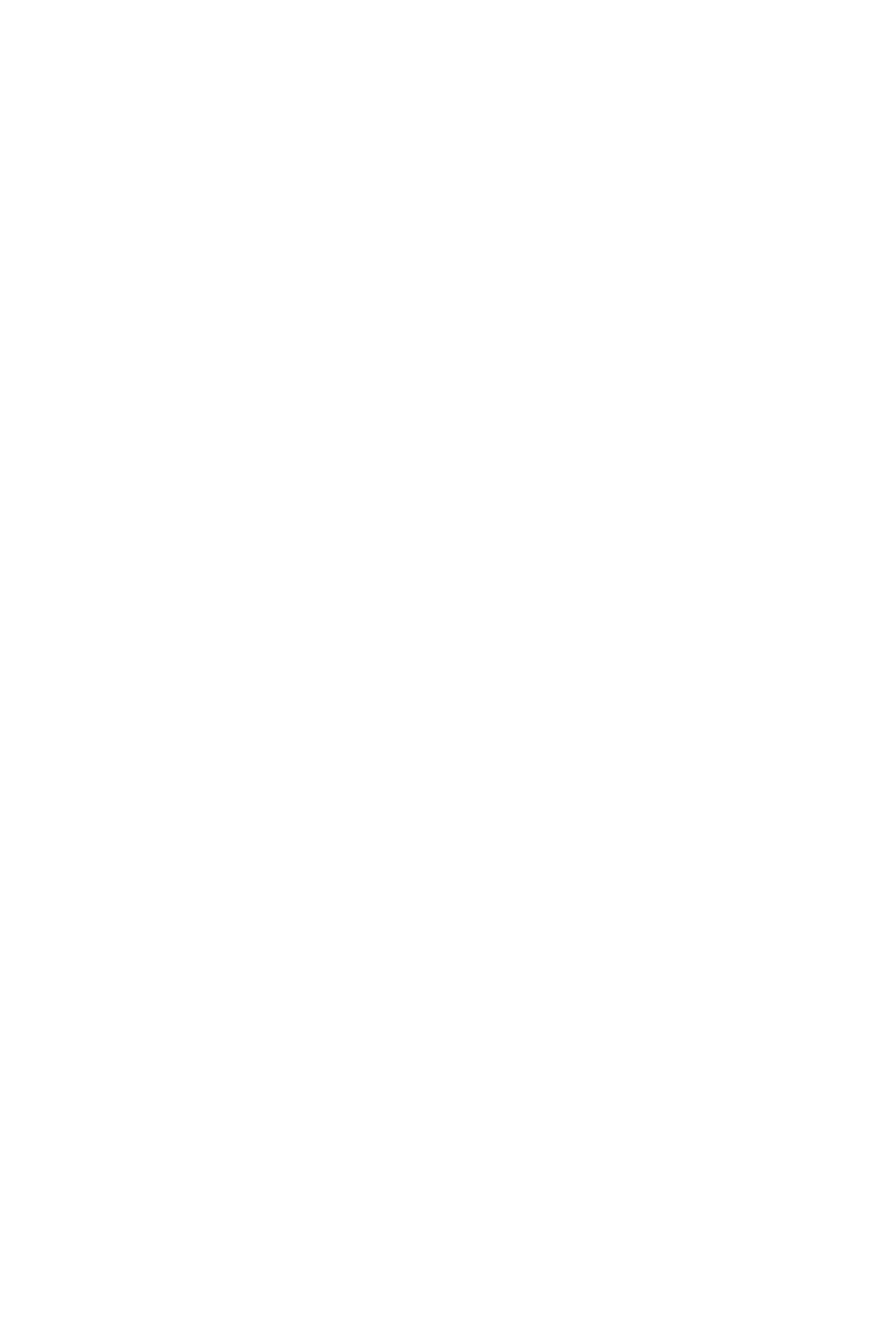
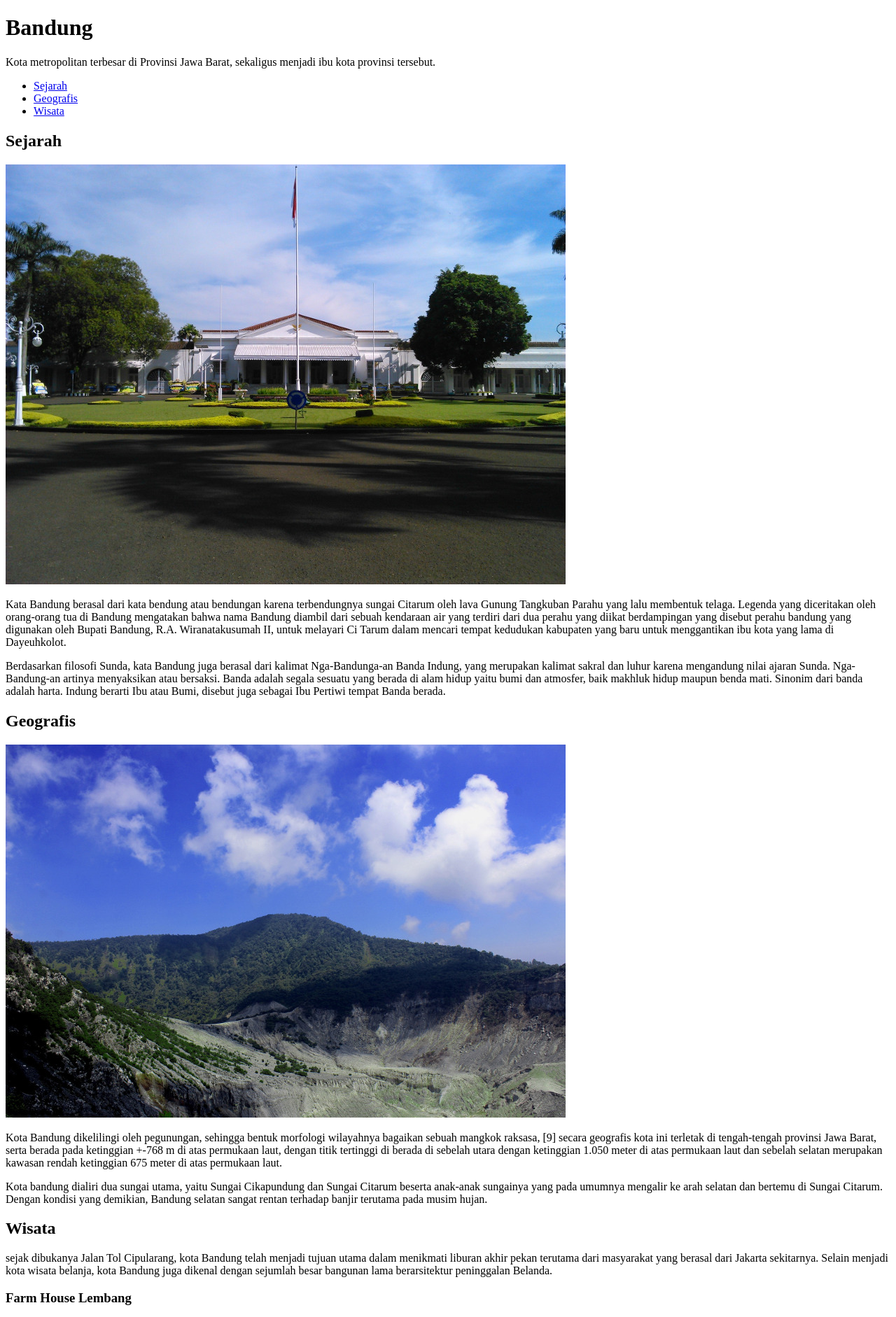
Before and after one commit to sambalmatah/01.-html, a plain HTML site: page index8.html in a window 1280 px wide. Shown: the top 1882 px of the page at 70% size. Before the commit the page ends 800 px from the top, so only its background shows below. Drawn offline with Linux system fonts and the light colour scheme.

Commit message:
Menentukan header main dan footer pada index8.html

```diff
--- a/index8.html
+++ b/index8.html
@@ -7,6 +7,52 @@
     <title>Menetapkan Elemen Header, Main dan Footer</title>
 </head>
 <body>
+    <header>
+        <h1>Bandung</h1>
+        <p>Kota metropolitan terbesar di Provinsi Jawa Barat, sekaligus menjadi ibu kota provinsi tersebut.</p>
+        <nav>
+            <ul>
+                <li><a href="#sejarah">Sejarah</a></li>
+                <li><a href="#geografis">Geografis</a></li>
+                <li><a href="#wisata">Wisata</a></li>
+            </ul>
+        </nav>
+    </header>
 
+    <main>
+        <h2 id="sejarah">Sejarah</h2>
+        <img src="assets/image/history.jpg" alt="sejarah">
+        <p>Kata Bandung berasal dari kata bendung atau bendungan karena terbendungnya sungai Citarum oleh lava Gunung Tangkuban Parahu yang lalu membentuk telaga. Legenda yang diceritakan  oleh orang-orang tua di Bandung mengatakan bahwa nama Bandung diambil dari sebuah kendaraan air yang terdiri dari dua perahu yang diikat berdampingan yang disebut perahu bandung yang digunakan oleh Bupati Bandung, R.A. Wiranatakusumah II, untuk melayari Ci Tarum dalam mencari tempat kedudukan kabupaten yang baru untuk menggantikan ibu kota yang lama di Dayeuhkolot.</p>
+
+        <p>Berdasarkan filosofi Sunda, kata Bandung juga berasal dari kalimat Nga-Bandunga-an Banda Indung, yang merupakan kalimat sakral dan luhur karena mengandung nilai ajaran Sunda. Nga-Bandung-an artinya menyaksikan atau bersaksi. Banda adalah segala sesuatu yang berada di alam hidup yaitu bumi dan atmosfer, baik makhluk hidup maupun benda mati. Sinonim dari banda adalah harta. Indung berarti Ibu atau Bumi, disebut juga sebagai Ibu Pertiwi tempat Banda berada.</p>
+
+        <h2 id="geografis">Geografis</h2>
+        <img src="assets/image/geografis.jpg" alt="geografis">
+        <p>Kota Bandung dikelilingi oleh pegunungan, sehingga bentuk morfologi wilayahnya bagaikan sebuah mangkok raksasa, [9] secara geografis kota ini terletak di tengah-tengah provinsi Jawa Barat, serta berada pada ketinggian +-768 m di atas permukaan laut, dengan titik tertinggi di berada di sebelah utara dengan ketinggian 1.050 meter di atas permukaan laut dan sebelah selatan merupakan kawasan rendah ketinggian 675 meter di atas permukaan laut.</p>
+
+        <p>Kota bandung dialiri dua sungai utama, yaitu Sungai Cikapundung dan Sungai Citarum beserta anak-anak sungainya yang pada umumnya mengalir ke arah selatan dan bertemu di Sungai Citarum. Dengan kondisi yang demikian, Bandung selatan sangat rentan terhadap banjir terutama pada musim hujan.</p>
+
+        <h2 id="wisata">Wisata</h2>
+        <p>sejak dibukanya Jalan Tol Cipularang, kota Bandung telah menjadi tujuan utama dalam menikmati liburan akhir pekan terutama dari masyarakat yang berasal dari Jakarta sekitarnya. Selain menjadi kota wisata belanja, kota Bandung juga dikenal dengan sejumlah besar bangunan lama berarsitektur peninggalan Belanda.</p>
+
+        <h3>Farm House Lembang</h3>
+        <img src="assets/image/farm-house.jpg" alt="farm-house">
+        <p>Belanda di jalur utama Bandung-Lembang, Farm house menjadi objek wisata yang tidak pernah sepi pengunjung. Selain karena letaknya strategis, kawasan ini juga menghadirkan nuansa wisata khas Eropa. Semua itu diterapkan dalam bentuk spot swafoto Instagramable</p>
+
+        <h3>Observatorium Bosscha</h3>
+        <img src="assets/image/bosscha.jpg" alt="bosscha">
+        <p>Memiliki beberapa teleskop, antara lain, Refraktor Ganda Zeeiss, Schmidt Bimasakti, Refraktor Bamberg, Cassegrain GOTO, dan Teleskop Surya. Refraktor Ganda Zeiss adalah jenis teleskop terbesar untuk meneropong bintang. Benda ini diletakkan pada atap kubah sehingga saat teropong digunakan, atap tersebut harus dibuka. Observatorium Bosscha boleh dikunjungi oleh siapapun, tanpa tiket. Namun, bagi yang ingin menggunakan teleskop Zeiss, wajib mendaftarkan diri. Untuk instansi atau lembaga pendidikan, diberikan jadwal hari Selasa sampai Jumat. Sementara itu, kunjungan individu dibuka setiap hari Sabtu.</p>
+
+        <h2>Kota Bandung</h2>
+        <p>Kota Kembang Paris van Java</p>
+        <figure>
+            <img src="assets/image/bandung_bedge.png" alt="">
+            <figcaption>Lambang</figcaption>
+        </figure>
+    </main>
+
+    <footer>
+        <p>Belajar Dasar Pemrograman Web &#169; 2019, Dicoding Academy</p>
+    </footer>
 </body>
 </html>
```
